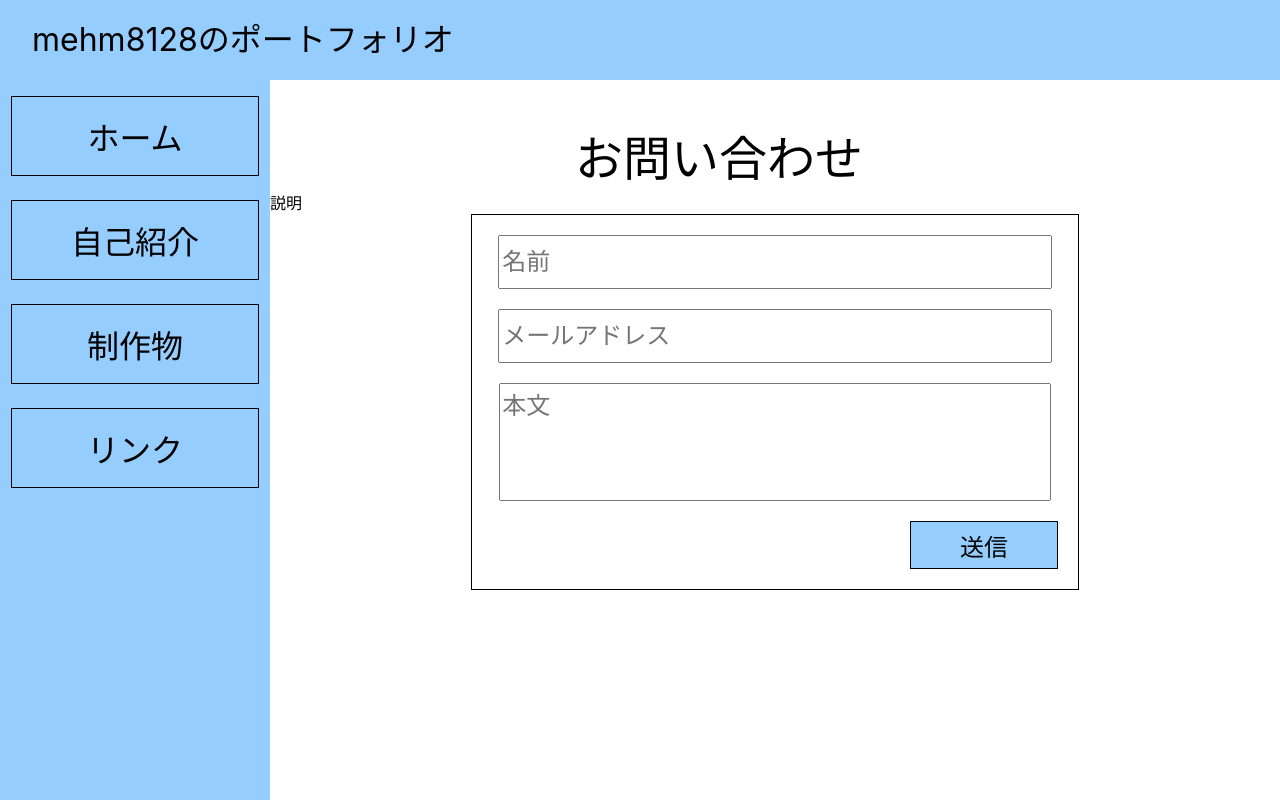
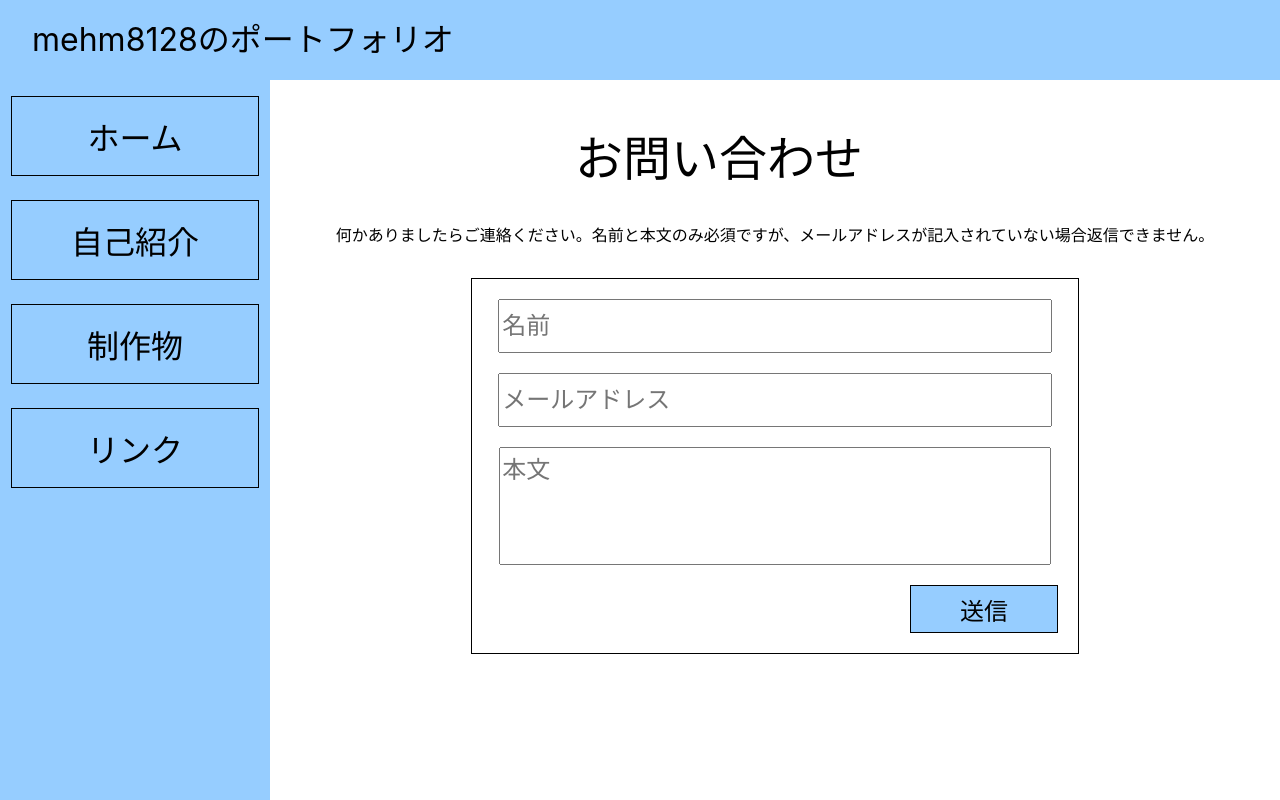
Before and after one commit to mehm8128/portfolio, a React (Create React App) app: page /contact in a window 1280 px wide. Built offline with nearby package versions, Linux system fonts and the light colour scheme.

Commit message:
お問い合わせ機能ほぼ完成

```diff
--- a/package.json
+++ b/package.json
@@ -11,6 +11,7 @@
     "@types/react": "^17.0.38",
     "@types/react-dom": "^17.0.11",
     "@types/react-router-dom": "^5.3.2",
+    "emailjs-com": "^3.2.0",
     "react": "^17.0.2",
     "react-dom": "^17.0.2",
     "react-router-dom": "^6.2.1",
--- a/src/pages/Contact.module.css
+++ b/src/pages/Contact.module.css
@@ -13,11 +13,16 @@
 .title {
   font-size: 48px;
 }
+.text {
+  margin-top: 32px;
+  text-align: center;
+}
 .form {
   width: 60%;
   border: 1px solid #000000;
   margin-right: auto;
   margin-left: auto;
+  margin-top: 32px;
 }
 .form > form {
   width: 100%;
--- a/src/pages/Contact.tsx
+++ b/src/pages/Contact.tsx
@@ -1,16 +1,45 @@
 import {useState} from 'react'
 import styles from './Contact.module.css'
+import {init} from 'emailjs-com'
+import emailjs from 'emailjs-com'
 
 function Contact() {
   const [name, setName] = useState('')
   const [mail, setMail] = useState('')
   const [message, setMessage] = useState('')
+
+  function onClickSendMail(e: React.MouseEvent<HTMLButtonElement>) {
+    e.preventDefault()
+    if (name !== '' && message !== '') {
+      init(process.env.REACT_APP_USER_ID!)
+
+      const emailjsServiceId = process.env.REACT_APP_EMAILJS_SERVICE_ID
+      const emailjsTemplateId = process.env.REACT_APP_EMAILJS_TEMPLATE_ID
+
+      const templateParams = {
+        name: name,
+        mail: mail,
+        message: message,
+      }
+
+      emailjs.send(emailjsServiceId!, emailjsTemplateId!, templateParams).then(() => {
+        setName('')
+        setMail('')
+        setMessage('')
+        alert('送信されました')
+      })
+    } else {
+      alert('名前と本文は必須です')
+    }
+  }
   return (
     <div className={styles.contact}>
       <div className={styles.header}>
         <span className={styles.title}>お問い合わせ</span>
       </div>
-      <div>説明</div>
+      <div className={styles.text}>
+        何かありましたらご連絡ください。名前と本文のみ必須ですが、メールアドレスが記入されていない場合返信できません。
+      </div>
       <div className={styles.form}>
         <form>
           <input
@@ -33,7 +62,9 @@ function Contact() {
             onChange={(e) => setMessage(e.target.value)}
             className={styles.input2}
           />
-          <input type="submit" value="送信" className={styles.submitButton} />
+          <button className={styles.submitButton} onClick={(e) => onClickSendMail(e)}>
+            送信
+          </button>
         </form>
       </div>
     </div>
```
Also changed, not shown: 2 other files (tests, documents, lock files or other folders).
